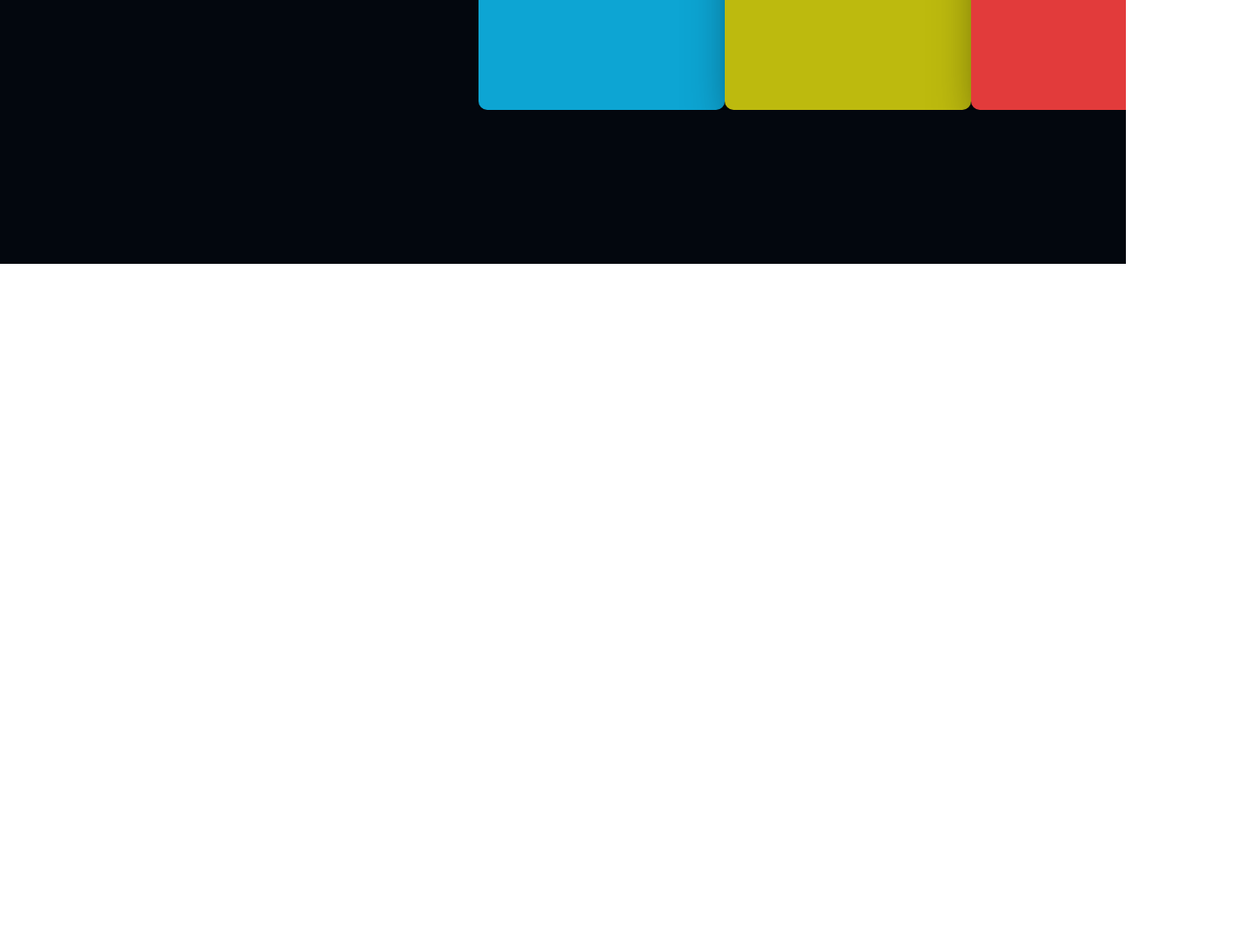
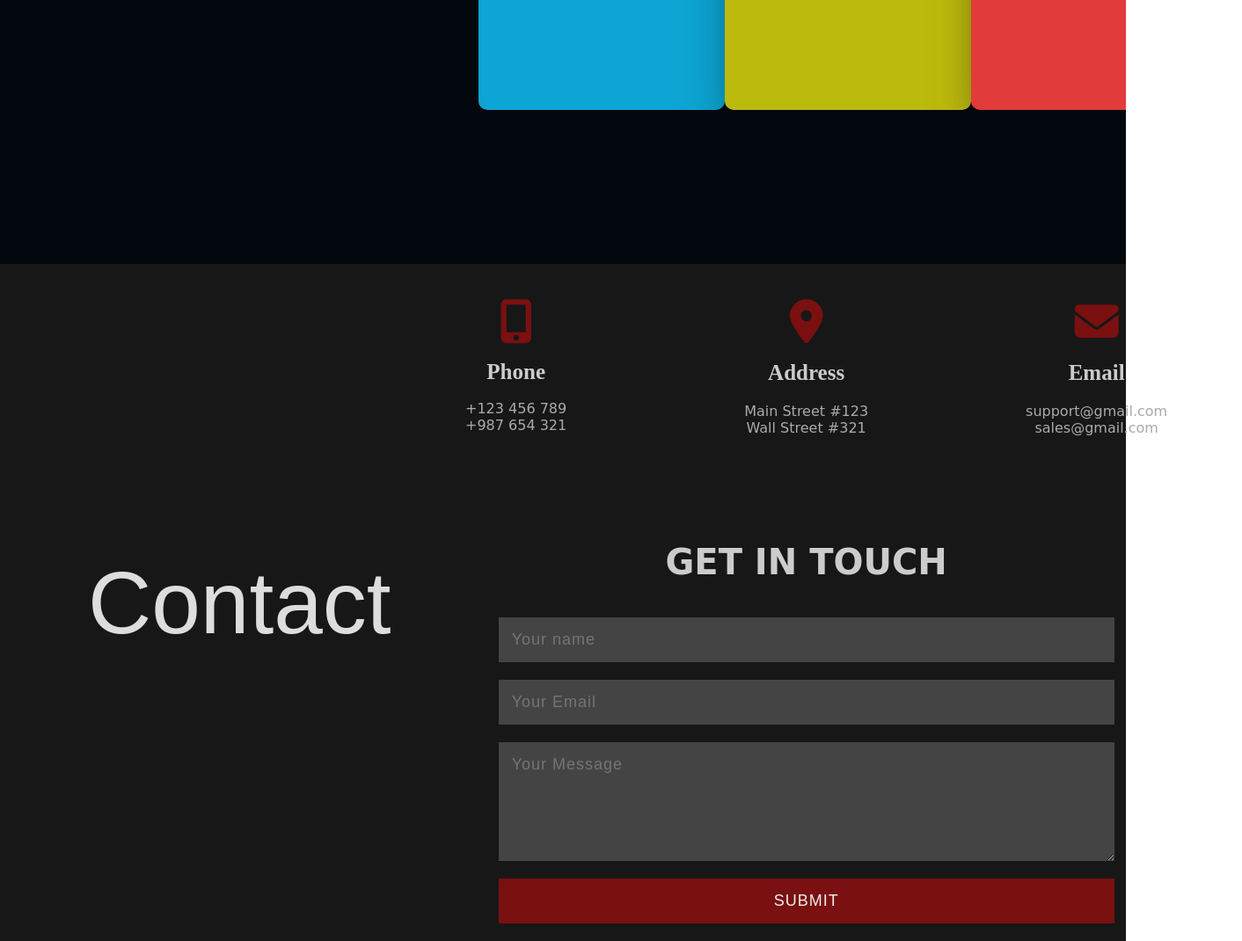
Before and after one commit to Johnjohnn/Agency-Website, a plain HTML site: page index.html in a window 1280 px wide. Shown: the part 2111-3181 px from the top of the page at 88% size, 1412 px wide, since content can reach past the window. Before the commit the page ends 2411 px from the top, so only its background shows below. Drawn offline with nearby package versions, Linux system fonts and the light colour scheme.

Commit message:
working on the form

```diff
--- a/index.html
+++ b/index.html
@@ -207,6 +207,42 @@
         <!-- Section 3  End -->
 
 
+        <!-- Section 4 -->
+        <section class="section-4">
+            <h1 class="section-heading">Contact</h1>
+            <div class="section-heading-line"></div>
+            <div class="contact-wrapper">
+                <div class="contact-details">
+                    <div class="phone">
+                        <i class="fas fa-mobile-alt"> <h3>Phone</h3></i>
+                        <p>+123 456 789</p>
+                        <p>+987 654 321</p>
+                    </div>
+                    <div class="address">
+                        <i class="fas fa-map-marker-alt"></i>
+                        <h3>Address</h3>
+                        <p>Main Street #123</p>
+                        <p>Wall Street #321</p>
+                    </div>
+                    <div class="email">
+                        <i class="fas  fa-envelope"></i>
+                        <h3>Email</h3>
+                        <p>support@gmail.com</p>
+                        <p>sales@gmail.com</p>
+                    </div>
+                </div>
+                <h1>Get In Touch</h1>
+                <form action="" class="contact-form">
+                    <input type=" text" placeholder="Your name">
+                    <input type=" email" placeholder="Your Email">
+                    <textarea name="" id="" cols="30" rows="5" placeholder="Your Message"></textarea>
+                    <input type="submit" placeholder="Send Message">
+                </form>
+            </div>
+        </section>
+        <!-- Section 4  End -->
+
+
  <script src="script.js"> </script>
  <script src="https://unpkg.com/swiper@8/swiper-bundle.min.js"></script>
 </body>
--- a/style.css
+++ b/style.css
@@ -499,3 +499,84 @@ transform: translateY(0);
     color: #fff;
 }
 /* End of Section 3 */
+
+/* Section 4 */
+.section-4 {
+    width: 100%;
+    height: 100%;
+    background-color: #171718;
+    display: flex;
+    align-items: center;
+    padding: 0 10rem;
+}
+.contact-wrapper {
+    width: 80%;
+    display: flex;
+    flex-direction: column;
+    align-items: center;
+}
+.contact-details {
+    display: flex;
+    margin-bottom: 8rem;
+}
+.contact-details div {
+    width: 25rem;
+    text-align: center;
+    margin: 4rem;
+}
+.contact-details i {
+    font-size: 5rem;
+    color: #7a1010;
+}
+.contact-details h3 {
+    font-family: "MADE Soulmazer";
+    font-size: 2.5rem;
+    margin: 2rem 0;
+    color: #ccc;
+
+}
+.contact-details p {
+    font-size: 1.6rem;
+    color: #aaa;
+}
+
+.contact-wrapper h1 {
+    font-size: 4rem;
+    color: #ccc;
+    text-transform: uppercase;
+    margin-bottom: 4rem;
+}
+
+.contact-form {
+    width: 70rem;
+    display: flex;
+    flex-direction: column;
+
+}
+.contact-form input,
+.contact-form textarea {
+    padding: 1.5rem;
+    background-color: #444;
+    color: #eee;
+    border: none;
+    margin-bottom: 2rem;
+    font-family: "Oswald", sans-serif;
+    font-size:1.8rem;
+    font-weight: 300;
+    letter-spacing: 0.1rem;
+}
+.contact-form textarea {
+    max-width: 100%;
+    max-height: 15rem;
+    min-height: 5.5rem;
+}
+
+.contact-form input[type="submit"] {
+    background-color: #7a1010;
+    text-transform: uppercase;
+    cursor: pointer;
+}
+.contact-form input:hover {
+    filter: brightness(1.5);
+}
+/* End of Section 4 */
```
